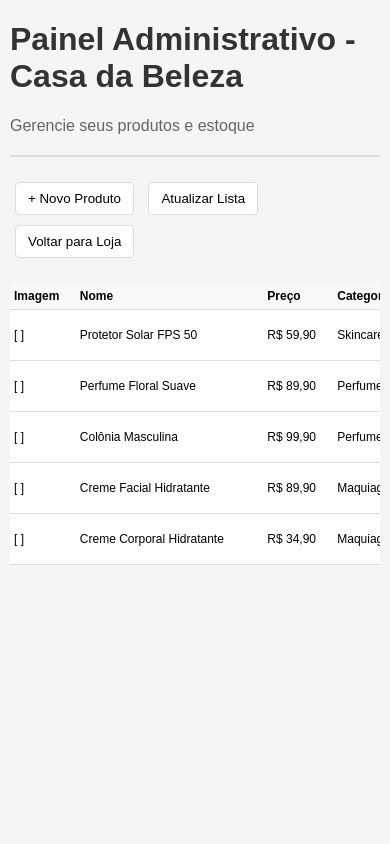
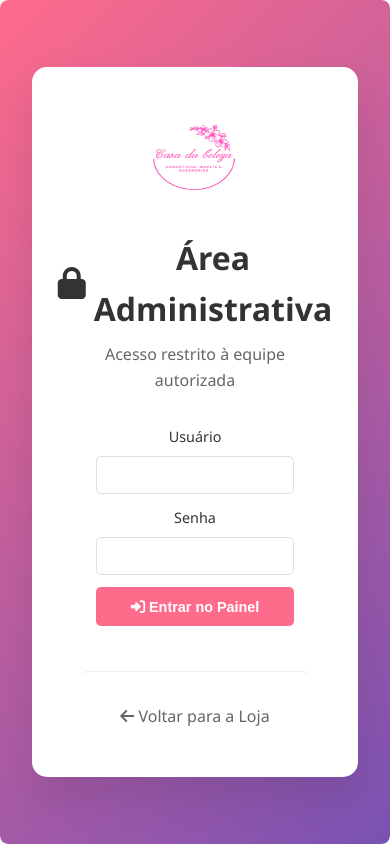
Before and after one commit to Elielton20/casa-da-beleza, a website: page frontend/admin.html in a window 390 px wide. Drawn offline with Linux system fonts and the light colour scheme.

Commit message:
feat: responsiva

```diff
--- a/frontend/admin.html
+++ b/frontend/admin.html
@@ -3,210 +3,121 @@
 <head>
     <meta charset="UTF-8">
     <meta name="viewport" content="width=device-width, initial-scale=1.0">
-    <title>Painel Administrativo - Casa da Beleza</title>
+    <title>Login Admin - Casa da Beleza</title>
+    <link rel="stylesheet" href="style.css">
+    <link rel="stylesheet" href="https://cdnjs.cloudflare.com/ajax/libs/font-awesome/6.4.0/css/all.min.css">
     <style>
-        body {
-            font-family: Arial, sans-serif;
-            margin: 20px;
-            background-color: #f5f5f5;
+        .admin-login-container {
+            min-height: 100vh;
+            display: flex;
+            align-items: center;
+            justify-content: center;
+            background: linear-gradient(135deg, var(--primary-color), var(--secondary-color));
+            padding: 2rem;
         }
 
-        h1 {
-            color: #333;
+        .admin-login-box {
+            background: white;
+            padding: 3rem;
+            border-radius: 15px;
+            box-shadow: 0 20px 40px rgba(0,0,0,0.1);
+            width: 100%;
+            max-width: 400px;
+            text-align: center;
         }
 
-        p {
-            color: #666;
+        .admin-login-box h1 {
+            color: var(--text-dark);
+            margin-bottom: 0.5rem;
+            display: flex;
+            align-items: center;
+            justify-content: center;
+            gap: 0.5rem;
         }
 
-        hr {
-            margin: 20px 0;
-            border: 1px solid #ddd;
+        .admin-login-box p {
+            color: var(--text-light);
+            margin-bottom: 2rem;
         }
 
-        .controls {
-            margin: 20px 0;
-        }
-
-        /* Estilos da tabela para desktop */
-        .table-container {
-            width: 100%;
-            overflow-x: auto;
-        }
-
-        table {
-            width: 100%;
-            border-collapse: collapse;
-            background: white;
-            box-shadow: 0 1px 3px rgba(0,0,0,0.1);
-        }
-
-        th, td {
-            padding: 12px;
-            text-align: left;
-            border-bottom: 1px solid #ddd;
-        }
-
-        th {
-            background-color: #f8f9fa;
-            font-weight: bold;
-        }
-
-        /* Estilos responsivos para mobile */
-        @media screen and (max-width: 768px) {
-            .table-container {
-                overflow-x: auto;
-                -webkit-overflow-scrolling: touch;
-            }
-
-            table {
-                min-width: 600px; /* Força scroll horizontal em telas pequenas */
-            }
-
-            th, td {
-                padding: 8px 6px;
-                font-size: 14px;
-            }
-
-            /* Melhora a visualização das ações */
-            .actions {
-                white-space: nowrap;
-            }
-
-            .actions button {
-                padding: 6px 8px;
-                font-size: 12px;
-            }
-
-            body {
-                margin: 10px;
-            }
-        }
-
-        @media screen and (max-width: 480px) {
-            th, td {
-                padding: 6px 4px;
-                font-size: 12px;
-            }
-
-            table {
-                min-width: 700px; /* Aumenta um pouco para caber todas as colunas */
-            }
-        }
-
-        /* Estilos dos botões */
-        button {
-            padding: 8px 12px;
-            margin: 5px;
-            border: 1px solid #ddd;
-            background: white;
-            cursor: pointer;
-            border-radius: 4px;
-        }
-
-        button:hover {
-            background: #f0f0f0;
-        }
-
-        .edit-btn {
-            color: #007bff;
-            border-color: #007bff;
-        }
-
-        .delete-btn {
-            color: #dc3545;
-            border-color: #dc3545;
+        .admin-logo {
+            font-size: 3rem;
+            color: var(--primary-color);
+            margin-bottom: 1rem;
         }
     </style>
 </head>
 <body>
-    <h1>Painel Administrativo - Casa da Beleza</h1>
-    <p>Gerencie seus produtos e estoque</p>
+    <div class="admin-login-container">
+        <div class="admin-login-box">
+            <div class="admin-logo">
+                 <img src="imagem/ChatGPT Image 9 de out. de 2025, 16_11_16.png"  width="100" height="80">
 
-    <hr>
 
-    <div class="controls">
-        <button>+ Novo Produto</button>
-        <button>Atualizar Lista</button>
-        <button>Voltar para Loja</button>
+            </div>
+            <h1><i class="fas fa-lock"></i> Área Administrativa</h1>
+            <p>Acesso restrito à equipe autorizada</p>
+
+            <form id="admin-login-form">
+                <div class="form-group">
+                    <label for="admin-username">Usuário</label>
+                    <input type="text" id="admin-username" required>
+                </div>
+
+                <div class="form-group">
+                    <label for="admin-password">Senha</label>
+                    <input type="password" id="admin-password" required>
+                </div>
+
+                <button type="submit" class="login-btn" style="width: 100%; margin: 1rem 0;">
+                    <i class="fas fa-sign-in-alt"></i> Entrar no Painel
+                </button>
+
+                <div id="login-message" style="color: #dc3545; margin-top: 1rem; display: none;">
+                    <i class="fas fa-exclamation-triangle"></i> Credenciais inválidas!
+                </div>
+            </form>
+
+            <div style="margin-top: 2rem; padding-top: 2rem; border-top: 1px solid #eee;">
+                <a href="index.html" style="color: var(--text-light); text-decoration: none;">
+                    <i class="fas fa-arrow-left"></i> Voltar para a Loja
+                </a>
+            </div>
+        </div>
     </div>
 
-    <div class="table-container">
-        <table>
-            <thead>
-                <tr>
-                    <th>Imagem</th>
-                    <th>Nome</th>
-                    <th>Preço</th>
-                    <th>Categoria</th>
-                    <th>Estoque</th>
-                    <th>Status</th>
-                    <th>Ações</th>
-                </tr>
-            </thead>
-            <tbody>
-                <tr>
-                    <td>[ ]</td>
-                    <td>Protetor Solar FPS 50</td>
-                    <td>R$ 59,90</td>
-                    <td>Skincare</td>
-                    <td>35</td>
-                    <td>Ativo</td>
-                    <td class="actions">
-                        <button class="edit-btn">Editar</button>
-                        <button class="delete-btn">Excluir</button>
-                    </td>
-                </tr>
-                <tr>
-                    <td>[ ]</td>
-                    <td>Perfume Floral Suave</td>
-                    <td>R$ 89,90</td>
-                    <td>Perfumes</td>
-                    <td>20</td>
-                    <td>Ativo</td>
-                    <td class="actions">
-                        <button class="edit-btn">Editar</button>
-                        <button class="delete-btn">Excluir</button>
-                    </td>
-                </tr>
-                <tr>
-                    <td>[ ]</td>
-                    <td>Colônia Masculina</td>
-                    <td>R$ 99,90</td>
-                    <td>Perfumes</td>
-                    <td>15</td>
-                    <td>Ativo</td>
-                    <td class="actions">
-                        <button class="edit-btn">Editar</button>
-                        <button class="delete-btn">Excluir</button>
-                    </td>
-                </tr>
-                <tr>
-                    <td>[ ]</td>
-                    <td>Creme Facial Hidratante</td>
-                    <td>R$ 89,90</td>
-                    <td>Maquiagem</td>
-                    <td>40</td>
-                    <td>Ativo</td>
-                    <td class="actions">
-                        <button class="edit-btn">Editar</button>
-                        <button class="delete-btn">Excluir</button>
-                    </td>
-                </tr>
-                <tr>
-                    <td>[ ]</td>
-                    <td>Creme Corporal Hidratante</td>
-                    <td>R$ 34,90</td>
-                    <td>Maquiagem</td>
-                    <td>60</td>
-                    <td>Ativo</td>
-                    <td class="actions">
-                        <button class="edit-btn">Editar</button>
-                        <button class="delete-btn">Excluir</button>
-                    </td>
-                </tr>
-            </tbody>
-        </table>
-    </div>
+    <script>
+        document.getElementById('admin-login-form').addEventListener('submit', async function(e) {
+            e.preventDefault();
+
+            const username = document.getElementById('admin-username').value;
+            const password = document.getElementById('admin-password').value;
+            const message = document.getElementById('login-message');
+
+            try {
+                const response = await fetch('/api/admin/login', {
+                    method: 'POST',
+                    headers: {
+                        'Content-Type': 'application/json'
+                    },
+                    body: JSON.stringify({ username, password })
+                });
+
+                const data = await response.json();
+
+                if (response.ok) {
+                    localStorage.setItem('adminToken', data.token);
+                    localStorage.setItem('adminUser', JSON.stringify(data.user));
+                    window.location.href = 'admin-panel.html';
+                } else {
+                    message.textContent = data.error;
+                    message.style.display = 'block';
+                }
+            } catch (error) {
+                message.textContent = 'Erro de conexão. Tente novamente.';
+                message.style.display = 'block';
+            }
+        });
+    </script>
 </body>
 </html>
```
